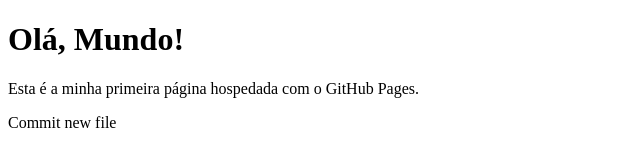
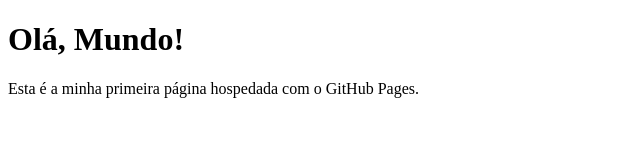
Before and after one commit to andrianocordeiro-svg/andriano.github.io, a plain HTML site: page index.html in a window 1280 px wide. Shown: the whole page, without its empty margins (0-640 px from the left). Drawn offline with Linux system fonts and the light colour scheme.

Commit message:
Update index.html

```diff
--- a/index.html
+++ b/index.html
@@ -9,4 +9,3 @@
     <p>Esta é a minha primeira página hospedada com o GitHub Pages.</p>
 </body>
 </html>
-Commit new file
```
